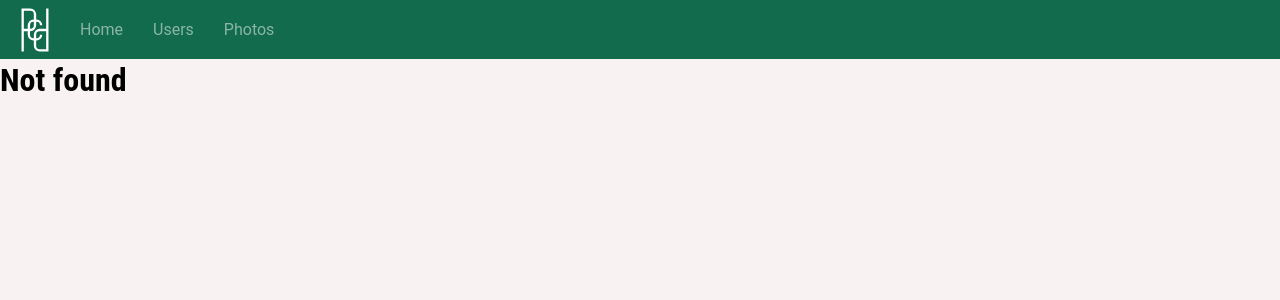
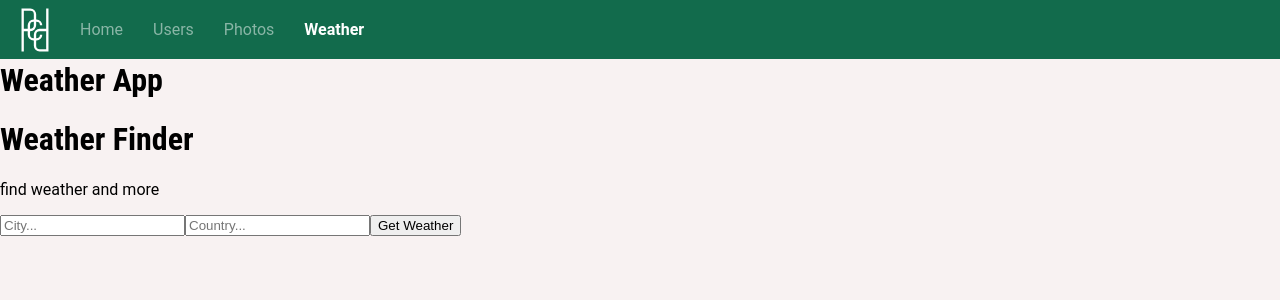
Before and after one commit to Pcooney13/headless-wp, a React (Create React App) app: page /weather in a window 1280 px wide. Before the commit this address had no page. Shown: the top 300 px of the page. Built offline with nearby package versions, Linux system fonts and the light colour scheme.

Commit message:
weather added

```diff
--- a/src/App.css
+++ b/src/App.css
@@ -221,7 +221,7 @@ a.gallery-category {
 .is-visible {
     position:fixed;
     width:100%;
-    z-index:5;
+    z-index:99;
 }
 .is-hidden {
     transform: translateY(-100%);
--- /dev/null
+++ b/src/components/Form.js
@@ -0,0 +1,15 @@
+import React, { Component } from 'react';
+
+class Form extends Component {
+  render() {
+    return (
+        <form onSubmit={this.props.getWeather}>
+          <input type="text" name="city" placeholder="City..." />
+          <input type="text" name="country" placeholder="Country..." />
+          <button>Get Weather</button>
+        </form>
+    );
+  }
+}
+
+export default Form;
--- /dev/null
+++ b/src/components/Titles.js
@@ -0,0 +1,15 @@
+import React, { Component } from 'react';
+
+class Titles extends Component {
+  render() {
+    return (
+        <div>
+          <h1 className="title-container__title"> Weather Finder</h1>
+          <p className="title-container__subtitle"> find weather and more</p>
+          </div>
+
+    );
+  }
+}
+
+export default Titles;
--- /dev/null
+++ b/src/components/Weather.js
@@ -0,0 +1,43 @@
+import React, { Component } from 'react';
+
+class Weather extends Component {
+  render() {
+    return (
+        <div className="weather__info">
+          {
+            this.props.city && this.props.country &&
+            <p className="weather__key"> Location:
+                <span className="weather__value"> {this.props.city}, {this.props.country}</span>
+            </p>
+          }
+          {
+            this.props.temperature &&
+            <p className="weather__key">Temperature:
+                <span className="weather__value"> {this.props.temperature}&deg;F</span>
+            </p>
+          }
+          {
+            this.props.humidity &&
+            <p className="weather__key">Humidity:
+                <span className="weather__value"> {this.props.humidity}</span>
+            </p>
+          }
+          {
+            this.props.description &&
+            <p className="weather__key">Conditions:
+                <span className="weather__value"> {this.props.description}</span>
+            </p>
+          }
+          {
+            this.props.error &&
+            <p className="weather__key">
+                <span className="weather__error"> {this.props.error}</span>
+            </p>
+          }
+        </div>
+
+    );
+  }
+}
+
+export default Weather;
--- /dev/null
+++ b/src/components/pages/weatherapp.js
@@ -0,0 +1,84 @@
+import React, { Component } from 'react';
+
+//components
+import Titles from "../Titles";
+import Form from "../Form";
+import Weather from "../Weather";
+
+const API_KEY = '069dacf446e53c9f39738edd6f16edfb';
+
+
+class WeatherApp extends Component {
+  state = {
+    temperature: undefined,
+    city: undefined,
+    country: undefined,
+    humidity: undefined,
+    description: undefined,
+    error: undefined
+  }
+
+
+getWeather = async (e) => {
+  e.preventDefault();
+  const city = e.target.elements.city.value;
+  const country = e.target.elements.country.value;
+  const api_call = await fetch(`http://api.openweathermap.org/data/2.5/weather?q=${city},${country}&appid=${API_KEY}&units=imperial`);
+  const data = await api_call.json();
+ if (city && country) {
+  //console.log(data);
+  this.setState({
+    temperature: data.main.temp,
+    city: data.name,
+    country: data.sys.country,
+    humidity: data.main.humidity,
+    description: data.weather[0].description,
+    error: ""
+  });
+ } else {
+  this.setState({
+    temperature: undefined,
+    city: undefined,
+    country: undefined,
+    humidity: undefined,
+    description: undefined,
+    error: "Please enter info"
+  });
+}
+}
+  render() {
+    return (
+
+<div className="weather-app">
+  <h1>Weather App</h1>
+  <div className="wrapper">
+    <div className="main">
+      <div className="container">
+        <div className="row">
+          <div className="col-xs-5 title-container">
+            <Titles />
+          </div>
+          <div className="col-xs-7 form-container">
+            <Form
+              getWeather={this.getWeather}
+            />
+            <Weather
+              temperature={this.state.temperature}
+              city={this.state.city}
+              country={this.state.country}
+              humidity={this.state.humidity}
+              description={this.state.description}
+              error={this.state.error}
+            />
+          </div>
+        </div>
+      </div>
+    </div>
+  </div>
+</div>
+
+    );
+  }
+}
+
+export default WeatherApp;
--- a/src/routes/Routes.js
+++ b/src/routes/Routes.js
@@ -7,6 +7,7 @@ import Photos from '../Photos'
 import Photo from '../Photo'
 import Logo from '../Logo'
 import Notfound from '../notfound'
+import WeatherApp from "../components/pages/weatherapp";
 import '../App.css';
 
 class Routes extends Component {
@@ -35,7 +36,7 @@ class Routes extends Component {
         let windowY = window.scrollY;
         console.log("scroll" + scrollPos);
         console.log("window" + windowY);
-        if (window.scrollY < 100){
+        if (window.scrollY < 95){
             console.log("top 100")
           document.querySelector('.header').classList.add('is-visible');
           document.querySelector('.header').classList.remove('is-hidden');
@@ -62,7 +63,9 @@ class Routes extends Component {
     <div className="header-wrap">
       <ul id="header" className="header is-visible">
         <li>
-          <Logo />
+          <NavLink to="/">
+            <Logo />
+          </NavLink>
         </li>
         <li>
           <NavLink exact activeClassName="active" to="/">
@@ -79,6 +82,11 @@ class Routes extends Component {
             Photos
           </NavLink>
         </li>
+        <li>
+          <NavLink activeClassName="active" to="/weather">
+            Weather
+          </NavLink>
+        </li>
       </ul>
       </div>
       <Switch>
@@ -88,6 +96,7 @@ class Routes extends Component {
         <Route path="/photos/:category" component={Photos} />
         <Route path="/photo/:id" component={Photo} />
         <Route exact path="/photos" component={Photos} />
+        <Route exact path="/weather" component={WeatherApp} />
         <Route component={Notfound} />
       </Switch>
     </div>
```
Also changed, not shown: src/components/footerComponents/footer.js (added, +14 -0 lines), src/components/headerComponents/header.js (added, +34 -0 lines), src/components/pages/homePage.js (added, +20 -0 lines).
